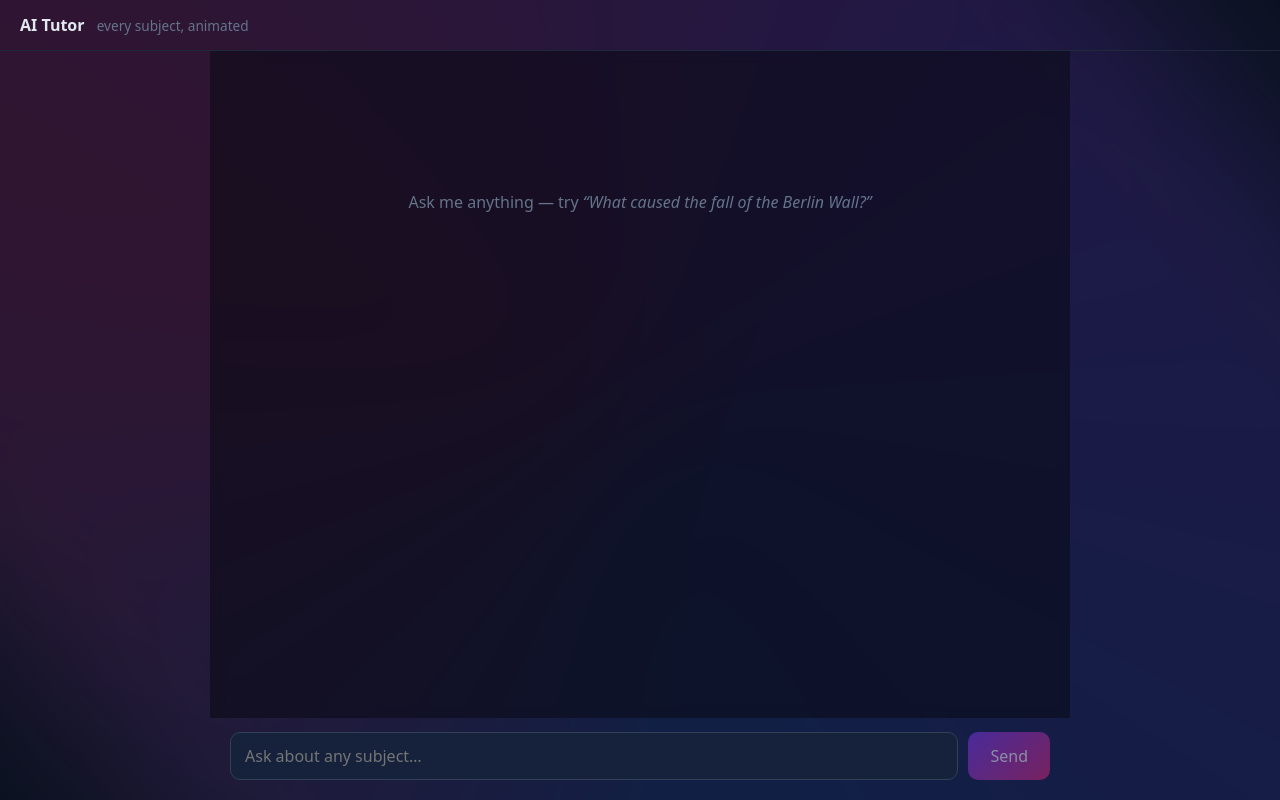
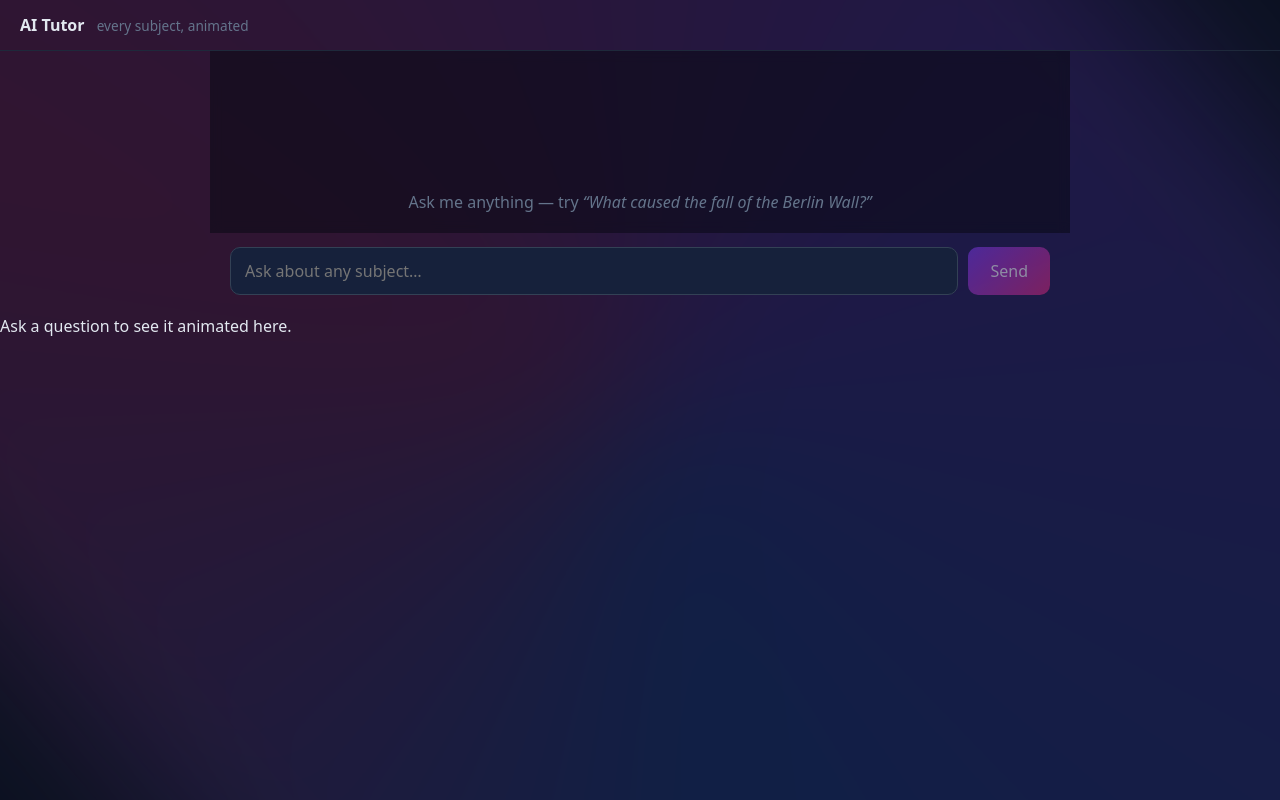
Before and after one commit to 4izan/aitutor, a React (Vite) app: page / in a window 1280 px wide. Built offline with nearby package versions, Linux system fonts and the light colour scheme.

Commit message:
feat: add pinned viewport panel showing the latest animation

```diff
--- a/web/src/App.jsx
+++ b/web/src/App.jsx
@@ -1,5 +1,7 @@
 import { useRef, useState } from "react";
 import AssistantMessage from "./components/AssistantMessage.jsx";
+import PinnedViewport from "./components/PinnedViewport.jsx";
+import { parseResponse } from "./lib/parseResponse.js";
 
 const EXAMPLE_QUESTIONS = [
   "Why does a pendulum swing?",
@@ -63,12 +65,22 @@ export default function App() {
     }
   }
 
+  const lastMessage = messages[messages.length - 1];
+  const lastParsed =
+    lastMessage?.role === "assistant"
+      ? parseResponse(lastMessage.content)
+      : { animationCode: null, pending: false };
+  const viewportCode = !busy && lastParsed.animationCode ? lastParsed.animationCode : null;
+  const viewportPending = lastParsed.pending;
+
   return (
     <div className="app">
       <div className={`ambient${busy ? " ambient-active" : ""}`} aria-hidden="true">
         <div className="ambient-mesh"></div>
       </div>
       <header className="topbar">AI Tutor <span className="sub">every subject, animated</span></header>
+      <div className="layout">
+        <div className="chat-col">
           <main className="chat" ref={listRef}>
             {messages.length === 0 && (
               <div className="empty">
@@ -105,5 +117,10 @@ export default function App() {
             </button>
           </footer>
         </div>
+        <div className="viewport-col">
+          <PinnedViewport animationCode={viewportCode} pending={viewportPending} />
+        </div>
+      </div>
+    </div>
   );
 }
--- /dev/null
+++ b/web/src/components/PinnedViewport.jsx
@@ -0,0 +1,15 @@
+import AnimationFrame from "./AnimationFrame.jsx";
+
+export default function PinnedViewport({ animationCode, pending }) {
+  if (pending) {
+    return <div className="pinned-viewport">Building animation…</div>;
+  }
+  if (animationCode) {
+    return (
+      <div className="pinned-viewport ready">
+        <AnimationFrame code={animationCode} />
+      </div>
+    );
+  }
+  return <div className="pinned-viewport">Ask a question to see it animated here.</div>;
+}
```
Lines whose indentation alone changed are shown as unchanged.
